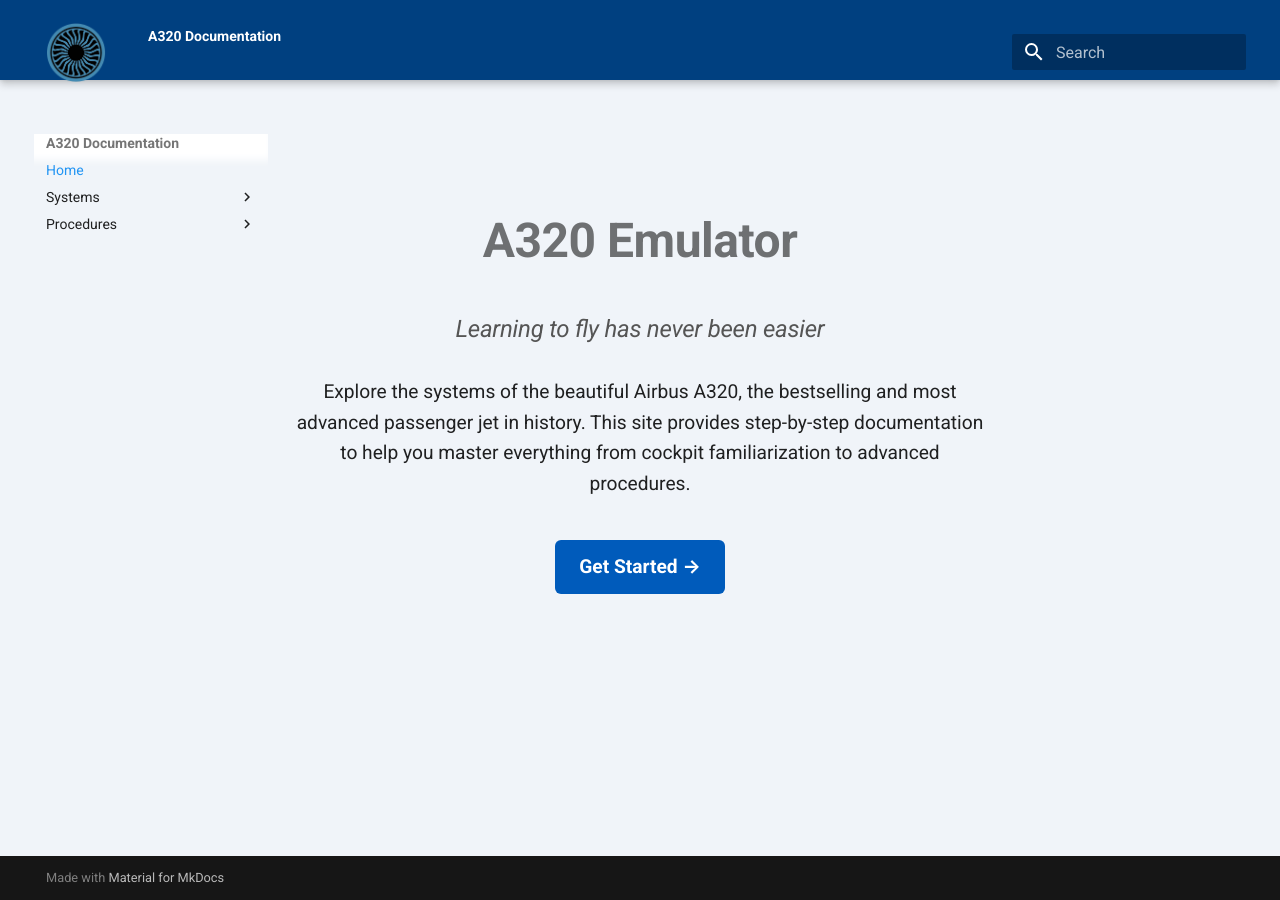
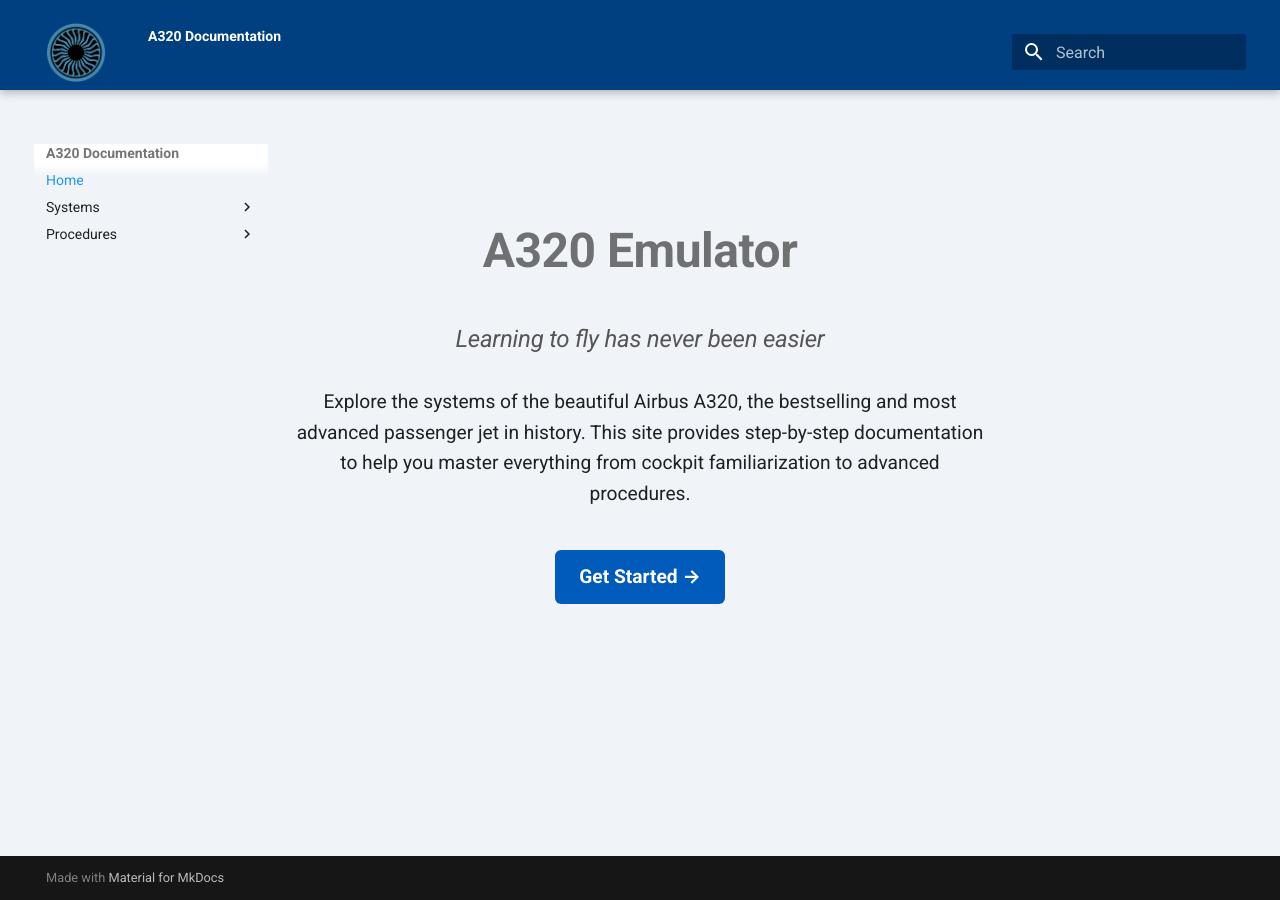
Before and after one commit to danhuaflx-56/A320-emulator, an MkDocs documentation site: the page built from docs/index.md, in a window 1280 px wide. Built offline with MkDocs 1.6.1 and Material for MkDocs 9.7.7, drawn with Linux system fonts in a browser that asks for light colours.

Commit message:
Update custom.css

```diff
--- a/docs/assets/custom.css
+++ b/docs/assets/custom.css
@@ -4,7 +4,7 @@
 }
 .md-header {
   background-color: #004080; /* Airbus dark blue */
-  height: 80px;       /* default ~56px */
+  height: 90px;       /* default ~56px */
   padding: 10px 20px; /* add some breathing room */
 }
 .md-header__inner {
```
